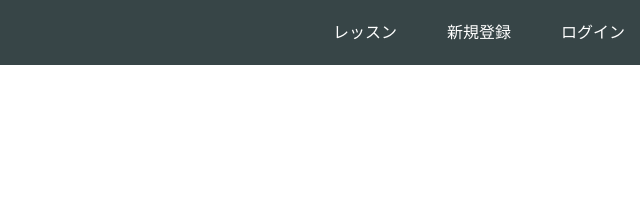
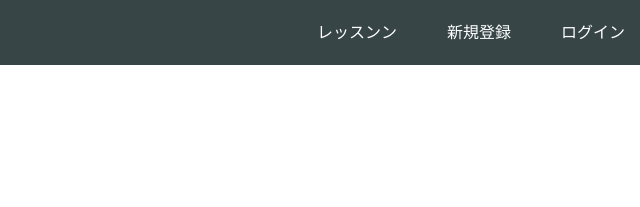
Before and after one commit to takanorimatsui/github.io, a plain HTML site: page index.html in a window 1280 px wide. Shown: the top 207 px of the page, 640-1280 px from the left. Drawn offline with Linux system fonts and the light colour scheme.

Commit message:
Update index.html

```diff
--- a/index.html
+++ b/index.html
@@ -15,7 +15,7 @@
       </div>
       <span class="fa fa-bars menu-icon"></span>
       <div class="header-right">
-        <a href="#">レッスン</a>
+        <a href="#">レッスンン</a>
         <a href="#">新規登録</a>
         <a href="#" class="login">ログイン</a>
       </div>
```
